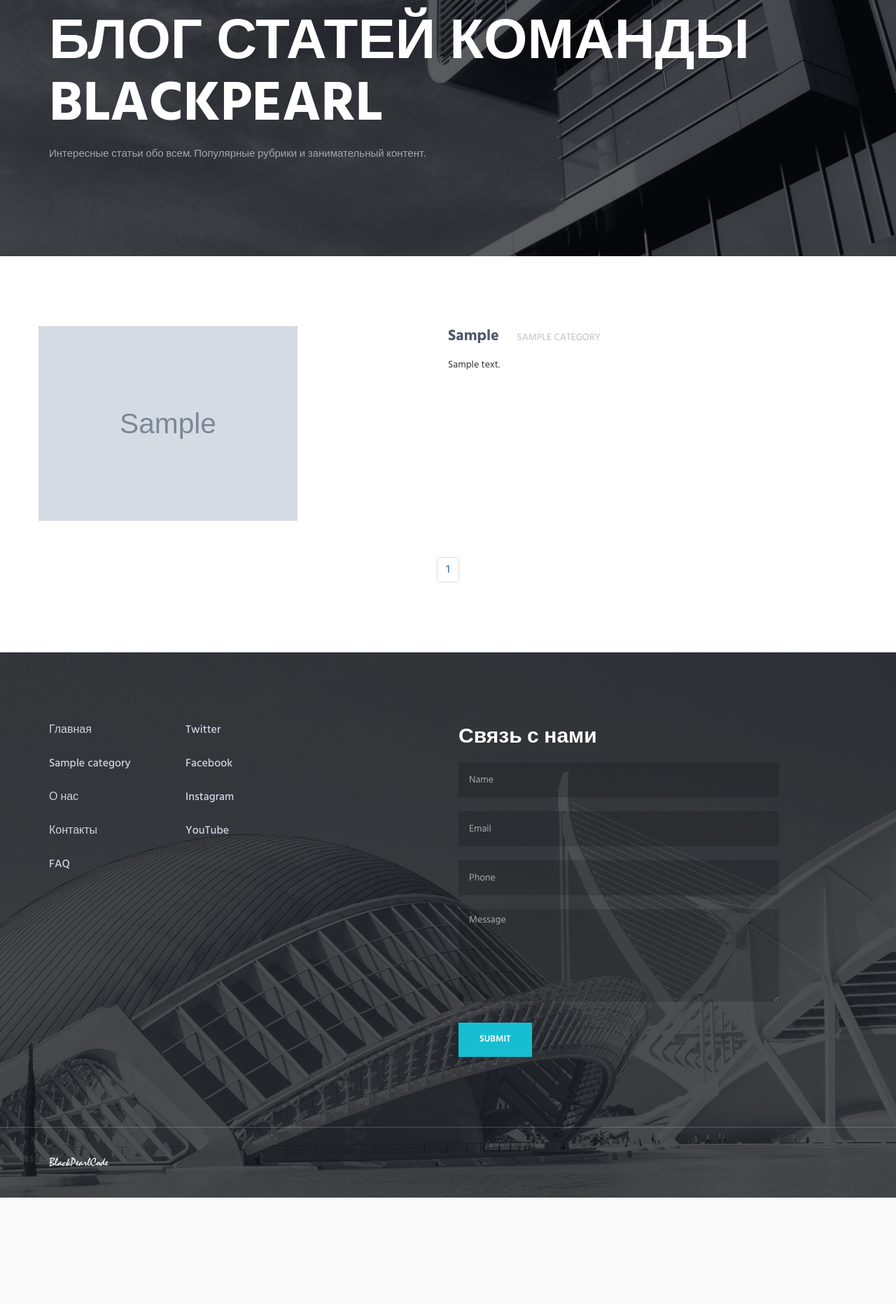
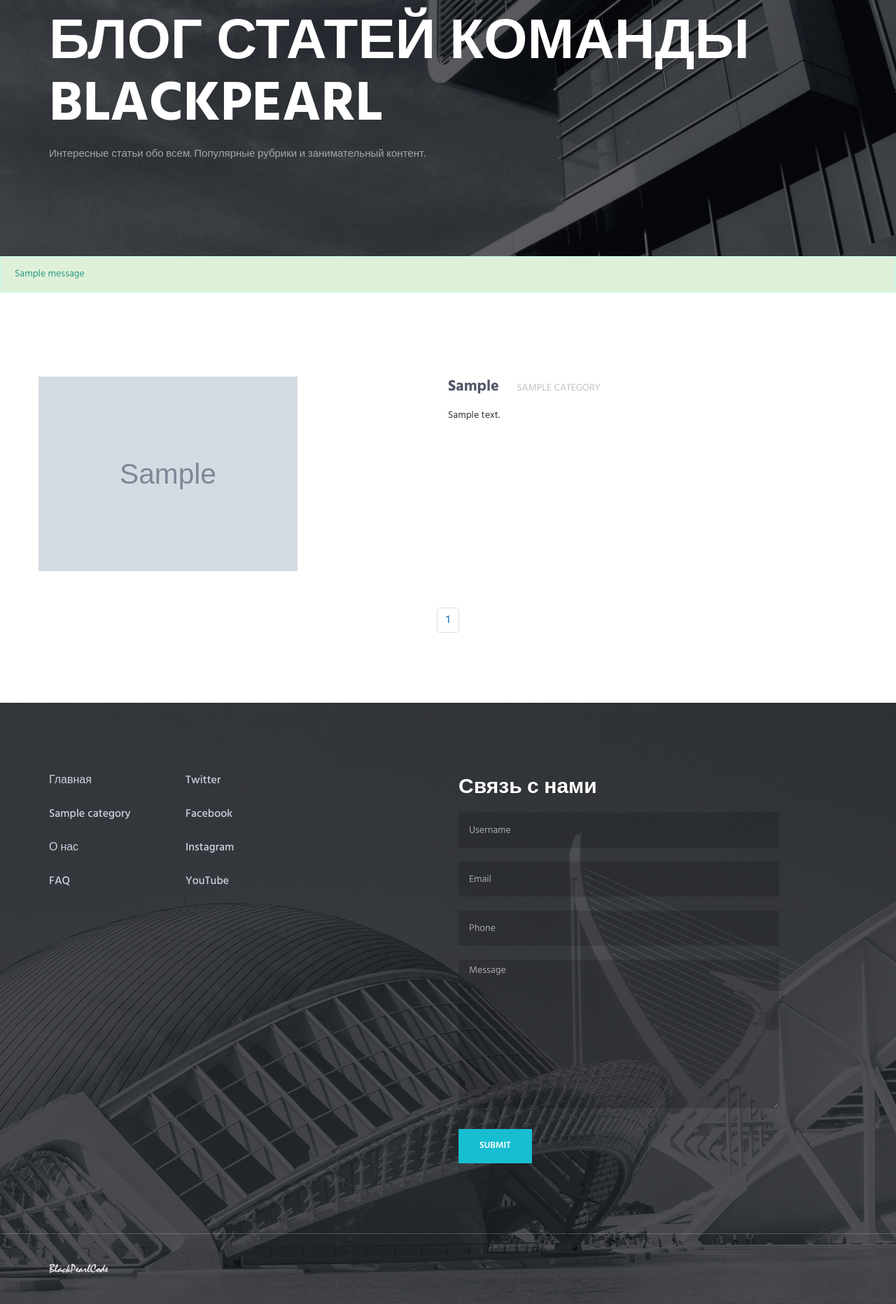
Before and after one commit to nezl0i/BlackPearl, a Django app: page / in a window 1280 px wide. Shown: the part 201-2064 px from the top of the page at 70% size. Before the commit the page ends 1912 px from the top, so only its background shows below. Run offline with Django 4.2, Linux system fonts and the light colour scheme; tables that the repository leaves empty hold one stand-in row (values such as "Sample post"); grey boxes marked "Sample" are stand-in pictures; one stand-in notice (Sample message) is shown; some libraries are stand-ins or nearby versions.

Commit message:
Добавлено приложение contacts для работы с обратной связью

```diff
--- a/backend/backend/settings.py
+++ b/backend/backend/settings.py
@@ -44,6 +44,7 @@ INSTALLED_APPS = [
     'django_summernote',
     'backend',
     'likes',
+    'contacts',
 
 ]
 
--- /dev/null
+++ b/backend/contacts/apps.py
@@ -0,0 +1,6 @@
+from django.apps import AppConfig
+
+
+class ContactsConfig(AppConfig):
+    default_auto_field = 'django.db.models.BigAutoField'
+    name = 'contacts'
--- /dev/null
+++ b/backend/contacts/forms.py
@@ -0,0 +1,37 @@
+from django.forms import ModelForm, TextInput, EmailInput
+from django.forms import Textarea
+from .models import Contact
+
+
+class ContactForm(ModelForm):
+
+    class Meta:
+
+        model = Contact
+        fields = ['username', 'email', 'phone', 'message']
+        widgets = {
+            'username': TextInput(
+                attrs={
+                    "placeholder": "Username",
+                    "class": "form-control footer-input margin-b-20"
+                }
+            ),
+            'email': EmailInput(
+                attrs={
+                    "placeholder": "Email",
+                    "class": "form-control footer-input margin-b-20"
+                }
+            ),
+            'phone': TextInput(
+                attrs={
+                    "placeholder": "Phone",
+                    "class": "form-control footer-input margin-b-20"
+                }
+            ),
+            'message': Textarea(
+                attrs={
+                    'placeholder': 'Message',
+                    "class": "form-control footer-input margin-b-30"
+                }
+            ),
+        }
--- /dev/null
+++ b/backend/contacts/models.py
@@ -0,0 +1,15 @@
+from django.core.validators import RegexValidator
+from django.db import models
+
+
+class Contact(models.Model):
+    username = models.CharField(max_length=200)
+    email = models.EmailField(max_length=200)
+    phone_regex = RegexValidator(regex=r'^\+?1?\d{9,15}$',
+                                 message="Phone number must be entered in the format: '+999999999'. Up to 15 digits allowed.")
+    phone = models.CharField(validators=[phone_regex], max_length=17, blank=True)
+    message = models.TextField(max_length=1000)
+    is_read = models.BooleanField(default=False)
+
+    def __str__(self):
+        return self.email
--- a/backend/posts/urls.py
+++ b/backend/posts/urls.py
@@ -1,6 +1,6 @@
 from django.urls import path
 from django.contrib.auth.decorators import login_required
-from posts.views import contact, faq, about, publicate_post, publicate_comment, delete_comment
+from posts.views import faq, about, publicate_post, publicate_comment, delete_comment
 from .views import CreatePostView, UpdatePostView, DeletePostView, MyPostsView, PostFullView, CategoryPostsView, \
     ModeratePostsView
 from django.contrib.admin.views.decorators import staff_member_required
@@ -9,7 +9,6 @@ app_name = 'posts'
 
 urlpatterns = [
     path('', CategoryPostsView.as_view(), name='index'),
-    path('contact/', contact, name='contact'),
     path('faq/', faq, name='faq'),
     path('about/', about, name='about'),
     path('category/<str:category>/', CategoryPostsView.as_view(), name='category-posts'),
--- a/backend/posts/views.py
+++ b/backend/posts/views.py
@@ -1,6 +1,7 @@
 import json
 import os
 
+from django.core.mail import send_mail
 from django.core.paginator import Paginator
 from django.http import HttpResponseRedirect
 from django.urls import reverse, reverse_lazy
@@ -8,6 +9,8 @@ from django.shortcuts import render, get_object_or_404
 from django.contrib import messages
 from django.views.generic import ListView
 
+from backend.settings import EMAIL_HOST_USER
+from contacts.forms import ContactForm
 from likes.models import PostLikes
 from .models import Post, Category, Comment
 from django.views.generic.edit import UpdateView, DeleteView, FormMixin, CreateView
@@ -16,14 +19,6 @@ from .forms import PostForm, CommentForm
 from django.contrib.admin.views.decorators import staff_member_required
 
 MODULE_DIR = os.path.dirname(__file__)
-
-
-def contact(request):
-    content = {
-        'title': 'Контакты',
-        'description': 'Связь с нами'
-    }
-    return render(request, 'contact.html', content)
 
 
 def faq(request):
@@ -156,6 +151,7 @@ class CategoryPostsView(ListView):
     """
     model = Post
     template_name = 'index.html'
+    success_msg = 'Сообщение отправлено'
     extra_context = {}
 
     def get_queryset(self):
@@ -178,8 +174,22 @@ class CategoryPostsView(ListView):
         paginator = Paginator(self.object_list, 6)
         page_num = self.request.GET.get('page')
         context['page_obj'] = paginator.get_page(page_num)
+        context['form'] = ContactForm()
 
         return context
+
+    def post(self, request, *args, **kwargs):
+        form = ContactForm(request.POST)
+
+        if form.is_valid():
+            data = form.data
+            subject = f'Сообщение с формы от {data["username"]} {data["phone"]} Почта отправителя: {data["email"]}'
+            send_mail(subject, data['message'], data["email"], (EMAIL_HOST_USER,))
+            # email(subject, data['message'])
+            messages.success(self.request, self.success_msg)
+            form.save()
+
+        return HttpResponseRedirect(request.META.get('HTTP_REFERER', '/'))
 
 
 class ModeratePostsView(ListView):
--- a/backend/templates/base.html
+++ b/backend/templates/base.html
@@ -69,13 +69,16 @@
                                 {{ user.username|default:user.email }}</a></i>
                             <br>
                             <button class="btn-theme btn-theme-sm btn-base-bg text-uppercase">
-                                <i class="fa fa-user" aria-hidden="true" onclick=location.href="{% url 'users:profile' user.pk %}" title="Профиль"></i>
+                                <i class="fa fa-user" aria-hidden="true"
+                                   onclick=location.href="{% url 'users:profile' user.pk %}" title="Профиль"></i>
                             </button>
                             <button class="btn-theme btn-theme-sm btn-base-bg text-uppercase">
-                                <i class="fa fa-bars" aria-hidden="true" onclick=location.href="{% url 'posts:myposts' %}" title="Мои посты"></i>
+                                <i class="fa fa-bars" aria-hidden="true"
+                                   onclick=location.href="{% url 'posts:myposts' %}" title="Мои посты"></i>
                             </button>
                             <button class="btn-theme btn-theme-sm btn-base-bg text-uppercase">
-                                <i class="fa fa-plus" aria-hidden="true" onclick=location.href="{% url 'posts:create-post' %}" title="Добавить пост"></i>
+                                <i class="fa fa-plus" aria-hidden="true"
+                                   onclick=location.href="{% url 'posts:create-post' %}" title="Добавить пост"></i>
                             </button>
 
                             <button onclick=location.href="{% url 'users:logout' %}" title="Выйти"
@@ -108,8 +111,6 @@
                         {% endfor %}
                         <li class="nav-item"><a class="nav-item-child nav-item-hover" href="{% url 'posts:about' %}">
                             O нас</a></li>
-{#                        <li class="nav-item"><a class="nav-item-child nav-item-hover" href="{% url 'posts:contact' %}">#}
-{#                            Контакты</a>#}
                         <li class="nav-item"><a class="nav-item-child nav-item-hover" href="{% url 'posts:faq' %}">
                             FAQ</a></li>
                     </ul>
@@ -142,8 +143,6 @@
                         {% endfor %}
                         <li class="footer-list-item"><a class="footer-list-link" href="{% url 'posts:about' %}">О
                             нас</a></li>
-                        <li class="footer-list-item"><a class="footer-list-link" href="{% url 'posts:contact' %}">Контакты</a>
-                        </li>
                         <li class="footer-list-item"><a class="footer-list-link" href="{% url 'posts:faq' %}">FAQ</a>
                         </li>
                     </ul>
@@ -160,14 +159,10 @@
                     <!-- End List -->
                 </div>
                 <div class="col-sm-5 sm-margin-b-30">
-                    <h2 class="color-white">Связь с нами</h2>
-                    <input type="text" class="form-control footer-input margin-b-20" placeholder="Name" required>
-                    <input type="email" class="form-control footer-input margin-b-20" placeholder="Email" required>
-                    <input type="text" class="form-control footer-input margin-b-20" placeholder="Phone" required>
-                    <textarea class="form-control footer-input margin-b-30" rows="6" placeholder="Message"
-                              required></textarea>
-
-                    <button type="submit" class="btn-theme btn-theme-sm btn-base-bg text-uppercase">Submit</button>
+                    <div class="card card-user align-items-center">
+                        <h2 class="color-white">Связь с нами</h2>
+                        {% include 'contact_form.html' %}
+                    </div>
                 </div>
             </div>
             <!--// end row -->
--- /dev/null
+++ b/backend/templates/contact_form.html
@@ -0,0 +1,20 @@
+{% load static %}
+
+
+<form role="form" method="POST" action="" class="text-left"
+      enctype="multipart/form-data">
+    {% csrf_token %}
+    <div class="form-outline margin-b-10">
+        {{ form.username }}
+    </div>
+    <div class="form-outline margin-b-10">
+        {{ form.email }}
+    </div>
+    <div class="form-outline margin-b-10">
+        {{ form.phone }}
+    </div>
+    <div class="form-outline margin-b-10">
+        {{ form.message }}
+    </div>
+    <button type="submit" class="btn-theme btn-theme-sm btn-base-bg text-uppercase">Submit</button>
+</form>
--- a/backend/templates/index.html
+++ b/backend/templates/index.html
@@ -10,6 +10,13 @@
     <!--========== PARALLAX ==========-->
     {% include 'includes/parallax.html' %}
     <!--========== PARALLAX ==========-->
+    {% if messages %}
+        <div id="top-alert" class="alert alert-success">
+            {% for message in messages %}
+                {{ message }}
+            {% endfor %}
+        </div>
+    {% endif %}
 
     <!--========== PAGE LAYOUT ==========-->
     <div class="content-lg container">
@@ -20,6 +27,7 @@
                     <div class="col-sm-6 sm-margin-b-2">
                         <div class="wow zoomIn" data-wow-duration=".3" data-wow-delay=".1s">
                             <img class="img-responsive" style="max-width:370px; max-height:400px" src="
+
 
                                     {% if object.image %}{{ object.image.url }} {% else %}{% static 'img/970x647/02.jpg' %}{% endif %}"
                                  alt="">
--- a/backend/templates/users/profile.html
+++ b/backend/templates/users/profile.html
@@ -30,6 +30,7 @@
                                 <li><a class="list-link" href="{% url 'posts:faq' %}">Помощь</a></li>
                                 {% if user.is_superuser %}
                                     <li><a class="list-link" href="{% url 'admin:index' %}">Админка</a></li>
+                                    <li><a class="list-link" href="#">Сообщения</a></li>
                                 {% endif %}
                                 {% if user.is_staff or user.is_superuser %}
                                     <li><a class="list-link" href="{% url 'posts:mod-posts' %}">Модерация постов</a>
```
Also changed, not shown: backend/contacts/admin.py (added, +9 -0 lines), backend/templates/contact.html (deleted, +0 -100 lines), backend/contacts/__init__.py (added), backend/contacts/migrations/__init__.py (added).
